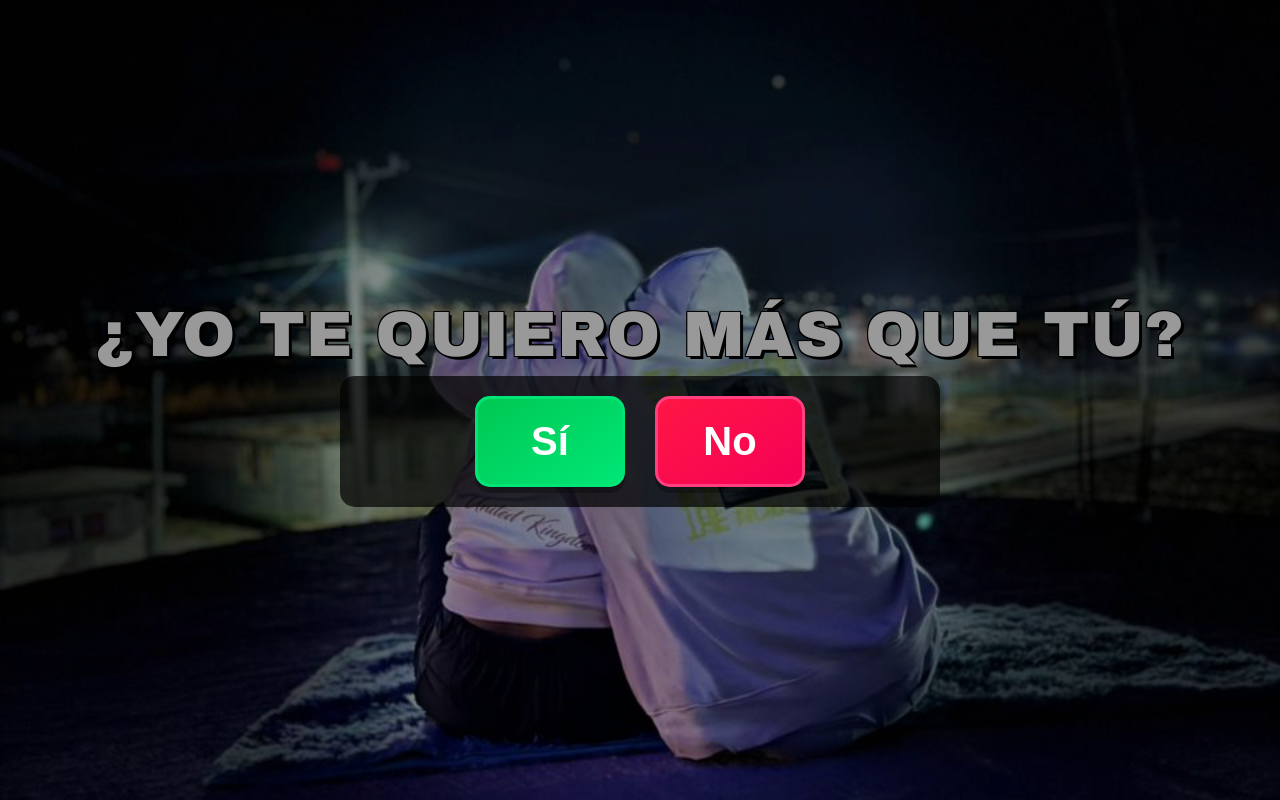
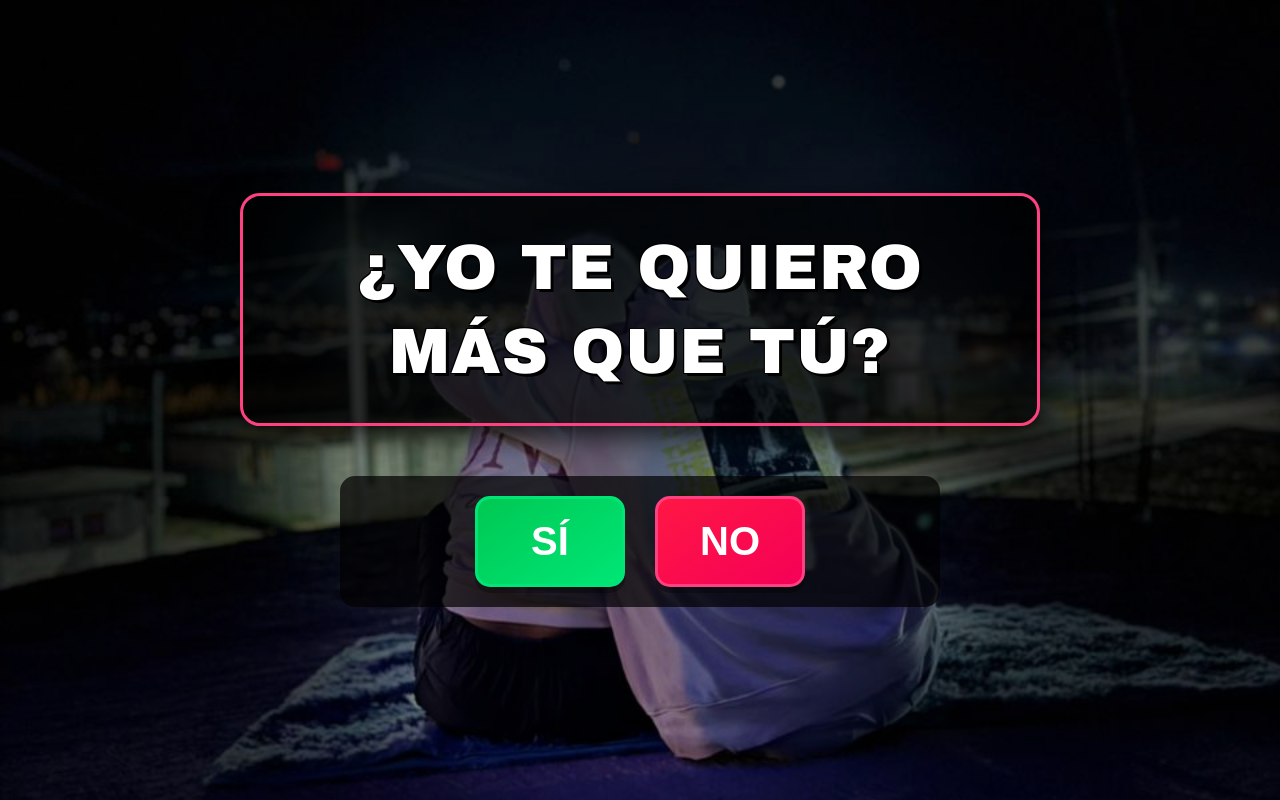
Before and after one commit to IAA47/pregunta-amor, a plain HTML site: page index.html in a window 1280 px wide. Drawn offline with Linux system fonts and the light colour scheme.

Commit message:
Revise HTML structure and update title
Updated the title and added a text container for better structure.

```diff
--- a/index.html
+++ b/index.html
@@ -4,15 +4,20 @@
     <meta charset="UTF-8">
     <meta http-equiv="X-UA-Compatible" content="IE=edge">
     <meta name="viewport" content="width=device-width, initial-scale=1.0, maximum-scale=1.0, user-scalable=no">
-    <title>HABER SI ME QUIERES MÁS QUE YO</title>
+    <title>¿ME QUIERES MÁS QUE YO?</title>
     <link rel="stylesheet" href="estilos.css">
 </head>
 <body>
     <div class="contenedor">
-        <p>¿YO TE QUIERO MÁS QUE TÚ?</p>
+        <!-- Contenedor para el texto -->
+        <div class="texto-container">
+            <p>¿YO TE QUIERO MÁS QUE TÚ?</p>
+        </div>
+
+        <!-- Contenedor para los botones -->
         <div class="botones-container">
-            <button id="yesBtn">Sí</button>
-            <button id="noBtn">No</button>
+            <button id="yesBtn">SÍ</button>
+            <button id="noBtn">NO</button>
         </div>
     </div>
     <script src="index.js"></script>
```
